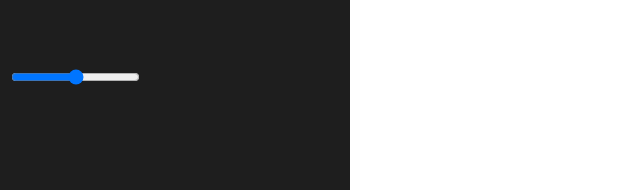
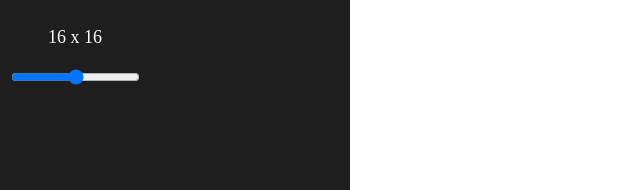
Before and after one commit to kamilss2111/odin-etch-a-sketch, a plain HTML site: page index.html in a window 1280 px wide. Shown: the part 527-717 px from the top of the page, 0-640 px from the left. Drawn offline with Linux system fonts and the light colour scheme.

Commit message:
Add standard grid size info to paragraph

```diff
--- a/index.html
+++ b/index.html
@@ -20,7 +20,7 @@
             <button id="color-btn">Color</button>
             <button id="eraser">Eraser</button>
             <button id="clear">Clear</button>
-            <p id="grid-size-info"></p>
+            <p id="grid-size-info">16 x 16</p>
             <input type="range" id="grid-size" min="1" max="100">
         </div>
 
```
